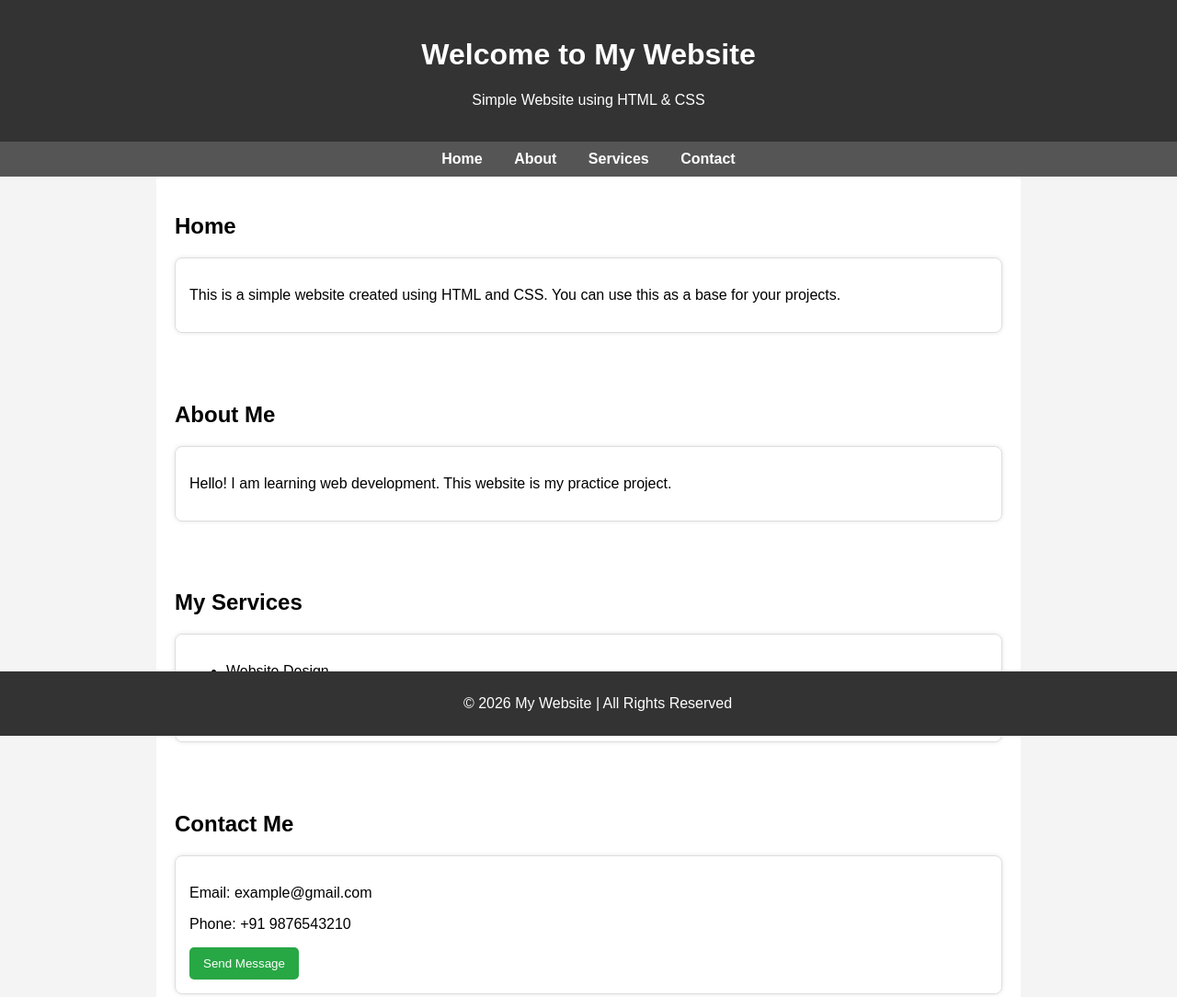
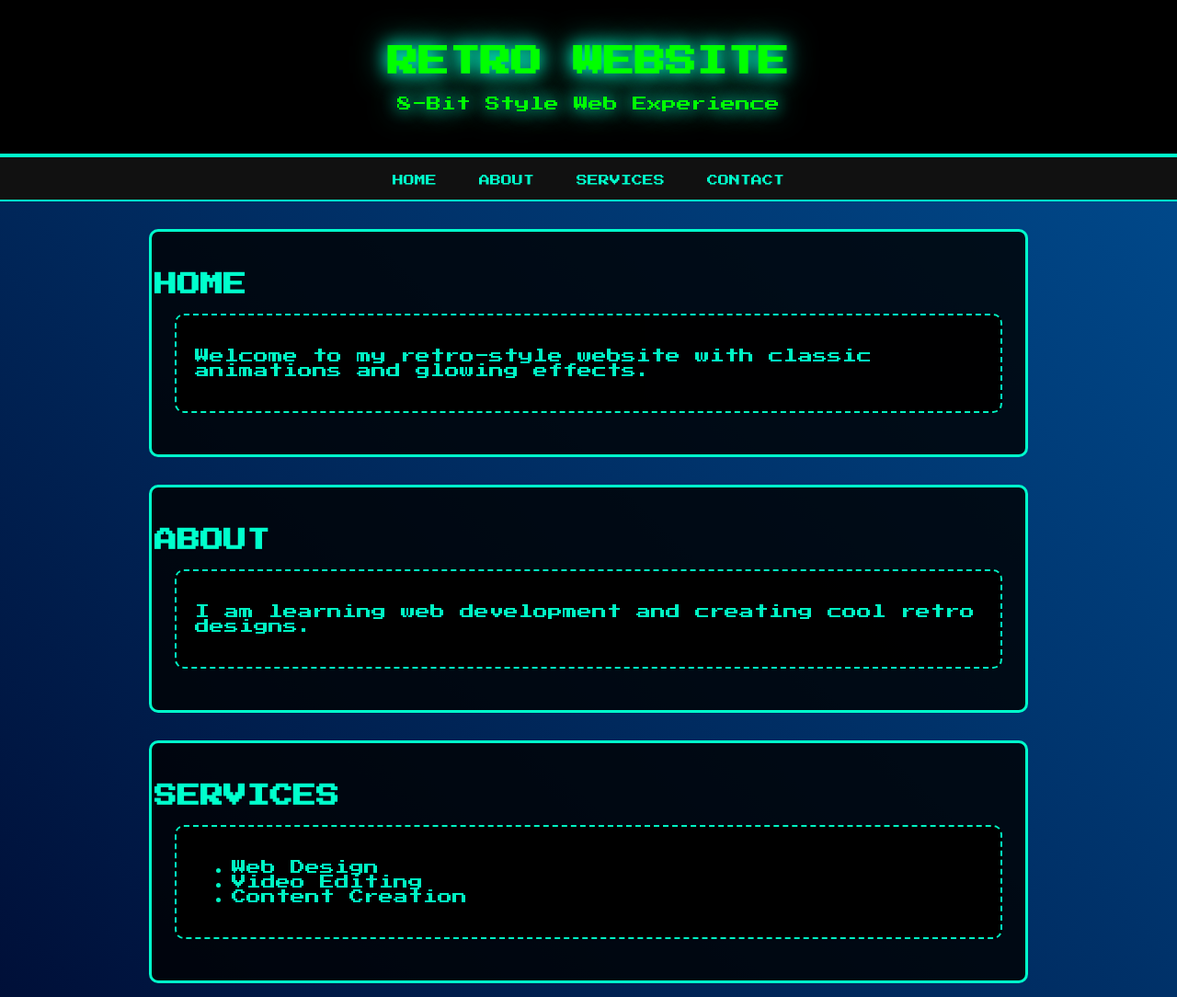
Before and after one commit to Riswanabdulkader/Riswanabdulkader, a plain HTML site: page index.html in a window 1280 px wide. Shown: the top 1084 px of the page at 92% size. Drawn offline with Linux system fonts and the light colour scheme.

Commit message:
Update index.html

```diff
--- a/index.html
+++ b/index.html
@@ -3,102 +3,167 @@
 <head>
     <meta charset="UTF-8">
     <meta name="viewport" content="width=device-width, initial-scale=1.0">
-    <title>My First Website</title>
+    <title>My Retro Website</title>
+
+    <!-- Google Font for Retro Style -->
+    <link href="https://fonts.googleapis.com/css2?family=Press+Start+2P&display=swap" rel="stylesheet">
+
     <style>
         body {
-            font-family: Arial, sans-serif;
+            font-family: 'Press Start 2P', cursive;
             margin: 0;
             padding: 0;
-            background-color: #f4f4f4;
+            background: linear-gradient(45deg, #000428, #004e92);
+            color: #00ffcc;
+            animation: bgMove 10s infinite alternate;
         }
+
+        /* Background Animation */
+        @keyframes bgMove {
+            from { background-position: 0% 50%; }
+            to { background-position: 100% 50%; }
+        }
+
         header {
-            background-color: #333;
-            color: white;
-            padding: 20px;
+            background: black;
+            color: #00ff00;
+            padding: 30px;
             text-align: center;
+            border-bottom: 4px solid #00ffcc;
+            animation: glow 2s infinite alternate;
         }
+
+        /* Glow Animation */
+        @keyframes glow {
+            from { text-shadow: 0 0 5px #00ffcc; }
+            to { text-shadow: 0 0 20px #00ffcc, 0 0 40px #00ffcc; }
+        }
+
         nav {
-            background-color: #555;
-            padding: 10px;
+            background: #111;
+            padding: 15px;
             text-align: center;
+            border-bottom: 2px solid #00ffcc;
         }
+
         nav a {
-            color: white;
+            color: #00ffcc;
             margin: 0 15px;
             text-decoration: none;
-            font-weight: bold;
+            font-size: 12px;
+            transition: 0.3s;
         }
+
         nav a:hover {
-            text-decoration: underline;
+            color: #ff00ff;
+            text-shadow: 0 0 10px #ff00ff;
         }
+
         section {
+            padding: 25px;
+            max-width: 900px;
+            margin: 30px auto;
+            background: rgba(0, 0, 0, 0.8);
+            border: 3px solid #00ffcc;
+            border-radius: 10px;
+            animation: slideUp 1.5s ease;
+        }
+
+        /* Slide Animation */
+        @keyframes slideUp {
+            from { transform: translateY(50px); opacity: 0; }
+            to { transform: translateY(0); opacity: 1; }
+        }
+
+        .card {
+            border: 2px dashed #00ffcc;
             padding: 20px;
-            max-width: 900px;
-            margin: auto;
-            background: white;
+            margin: 20px 0;
+            border-radius: 10px;
+            background: #000;
+            animation: flicker 3s infinite;
         }
-        .card {
-            border: 1px solid #ddd;
+
+        /* Screen Flicker Effect */
+        @keyframes flicker {
+            0% { opacity: 1; }
+            50% { opacity: 0.9; }
+            100% { opacity: 1; }
+        }
+
+        footer {
+            background: black;
+            color: #00ffcc;
+            text-align: center;
             padding: 15px;
-            margin: 15px 0;
-            border-radius: 8px;
-            box-shadow: 0 0 5px rgba(0,0,0,0.1);
+            border-top: 3px solid #00ffcc;
         }
-        footer {
-            background-color: #333;
-            color: white;
-            text-align: center;
-            padding: 10px;
-            position: fixed;
-            bottom: 0;
-            width: 100%;
-        }
+
         button {
-            padding: 10px 15px;
-            background-color: #28a745;
+            padding: 12px 20px;
+            background: #ff00ff;
             border: none;
             color: white;
             cursor: pointer;
             border-radius: 5px;
+            font-family: 'Press Start 2P', cursive;
+            font-size: 10px;
+            box-shadow: 0 0 10px #ff00ff;
+            transition: 0.3s;
         }
+
         button:hover {
-            background-color: #218838;
+            background: #00ffcc;
+            color: black;
+            box-shadow: 0 0 20px #00ffcc;
+            transform: scale(1.1);
+        }
+
+        h1, h2 {
+            animation: pulse 2s infinite;
+        }
+
+        /* Pulse Effect */
+        @keyframes pulse {
+            0% { transform: scale(1); }
+            50% { transform: scale(1.05); }
+            100% { transform: scale(1); }
         }
     </style>
 </head>
 <body>
 
     <header>
-        <h1>Welcome to My Website</h1>
-        <p>Simple Website using HTML & CSS</p>
+        <h1>RETRO WEBSITE</h1>
+        <p>8-Bit Style Web Experience</p>
     </header>
 
     <nav>
-        <a href="#home">Home</a>
-        <a href="#about">About</a>
-        <a href="#services">Services</a>
-        <a href="#contact">Contact</a>
+        <a href="#home">HOME</a>
+        <a href="#about">ABOUT</a>
+        <a href="#services">SERVICES</a>
+        <a href="#contact">CONTACT</a>
     </nav>
 
     <section id="home">
-        <h2>Home</h2>
+        <h2>HOME</h2>
         <div class="card">
-            <p>This is a simple website created using HTML and CSS. You can use this as a base for your projects.</p>
+            <p>Welcome to my retro-style website with classic animations and glowing effects.</p>
         </div>
     </section>
 
     <section id="about">
-        <h2>About Me</h2>
+        <h2>ABOUT</h2>
         <div class="card">
-            <p>Hello! I am learning web development. This website is my practice project.</p>
+            <p>I am learning web development and creating cool retro designs.</p>
         </div>
     </section>
 
     <section id="services">
-        <h2>My Services</h2>
+        <h2>SERVICES</h2>
         <div class="card">
             <ul>
-                <li>Website Design</li>
+                <li>Web Design</li>
                 <li>Video Editing</li>
                 <li>Content Creation</li>
             </ul>
@@ -106,16 +171,16 @@
     </section>
 
     <section id="contact">
-        <h2>Contact Me</h2>
+        <h2>CONTACT</h2>
         <div class="card">
             <p>Email: example@gmail.com</p>
             <p>Phone: +91 9876543210</p>
-            <button onclick="alert('Thank you for contacting!')">Send Message</button>
+            <button onclick="alert('MESSAGE SENT!')">SEND</button>
         </div>
     </section>
 
     <footer>
-        <p>© 2026 My Website | All Rights Reserved</p>
+        <p>© 2026 RETRO WEBSITE | POWERED BY HTML + CSS</p>
     </footer>
 
 </body>
```
